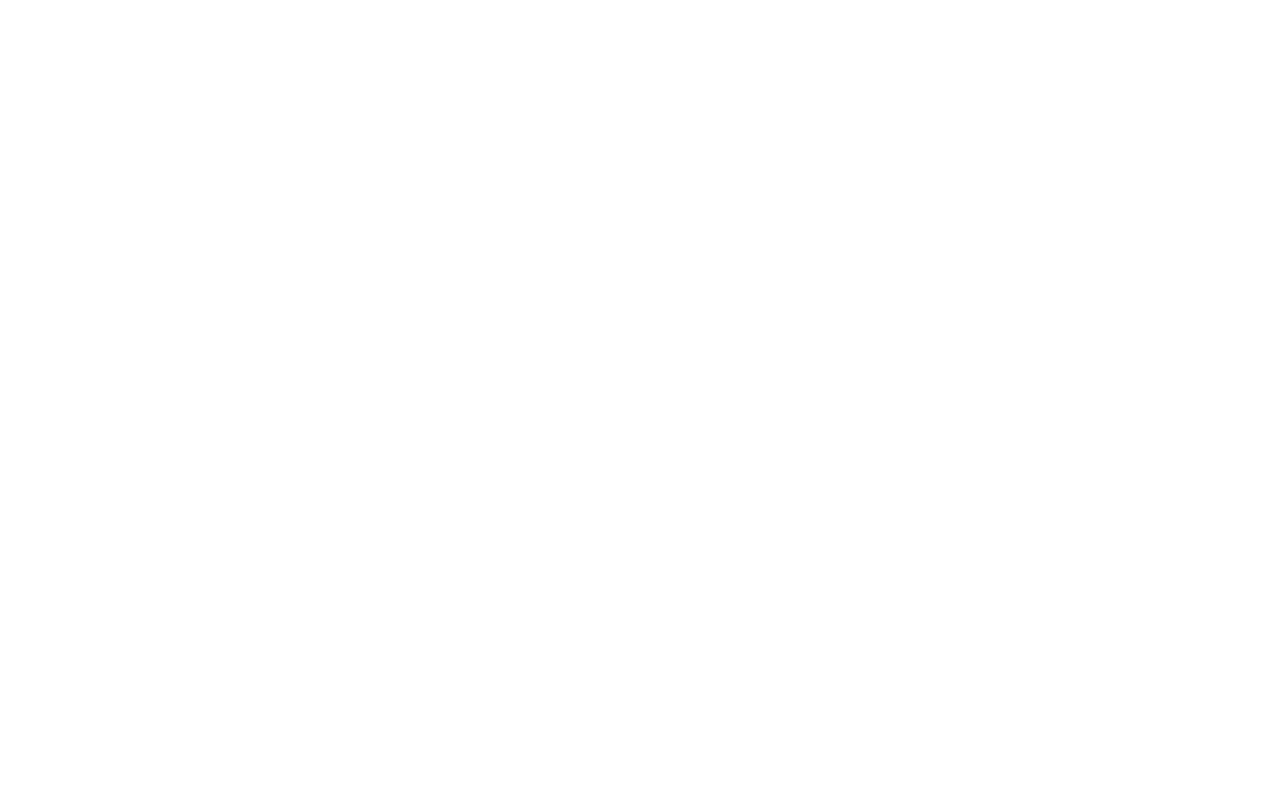
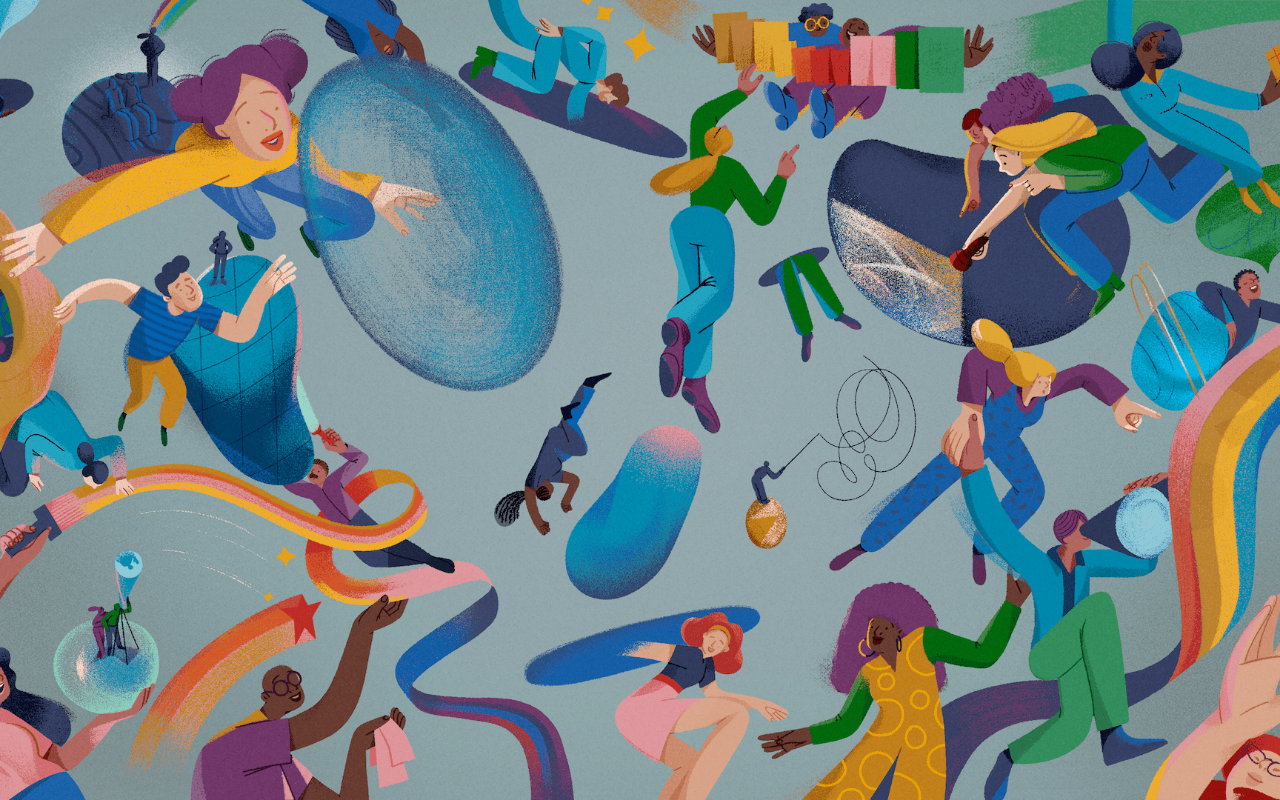
Before and after one commit to naveenkumar061/Quora-React-Clone---React-Project-2---jm55hrx9i5zi, a React (Create React App) app: page /login in a window 1280 px wide. Built offline with nearby package versions, Linux system fonts and the light colour scheme.

Commit message:
Welcome is Done

```diff
--- a/src/components/App.js
+++ b/src/components/App.js
@@ -1,6 +1,6 @@
 import { BrowserRouter, Navigate, Route, Routes } from 'react-router-dom';
 import PageNotFound from './pages/PageNotFound';
-import ProtectedRoute from './auth/ProtectedRoute';
+import ProtectedRoute from './features/auth/ProtectedRoute';
 import Welcome from './pages/Welcome';
 import DashBoard from './pages/DashBoard';
 import AppLayout from './layouts/AppLayout';
--- /dev/null
+++ b/src/components/features/auth/AuthPanel.js
@@ -0,0 +1,5 @@
+function AuthPanel() {
+  return <div></div>;
+}
+
+export default AuthPanel;
--- a/src/components/pages/Welcome.js
+++ b/src/components/pages/Welcome.js
@@ -1,5 +1,15 @@
+import AuthPanel from '../features/auth/AuthPanel';
+import welcome from '../images/welome.webp';
+
 function Welcome() {
-  return <div></div>;
+  return (
+    <div
+      className="h-screen w-screen bg-no-repeat bg-cover bg-center"
+      style={{ backgroundImage: `url(${welcome})` }}
+    >
+      <AuthPanel />
+    </div>
+  );
 }
 
 export default Welcome;
```
Also changed, not shown: src/components/features/auth/ProtectedRoute.js (renamed from src/components/auth/ProtectedRoute.js), src/components/images/welome.webp (added).
